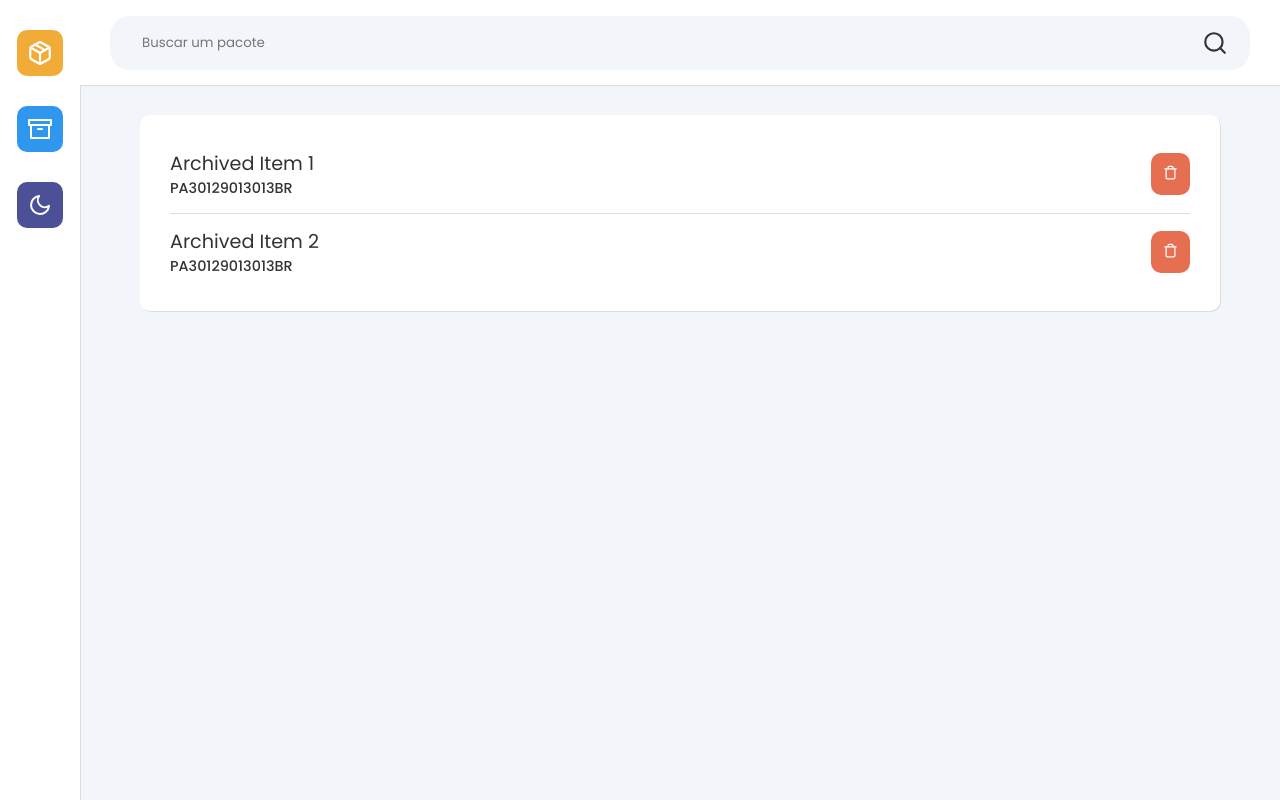
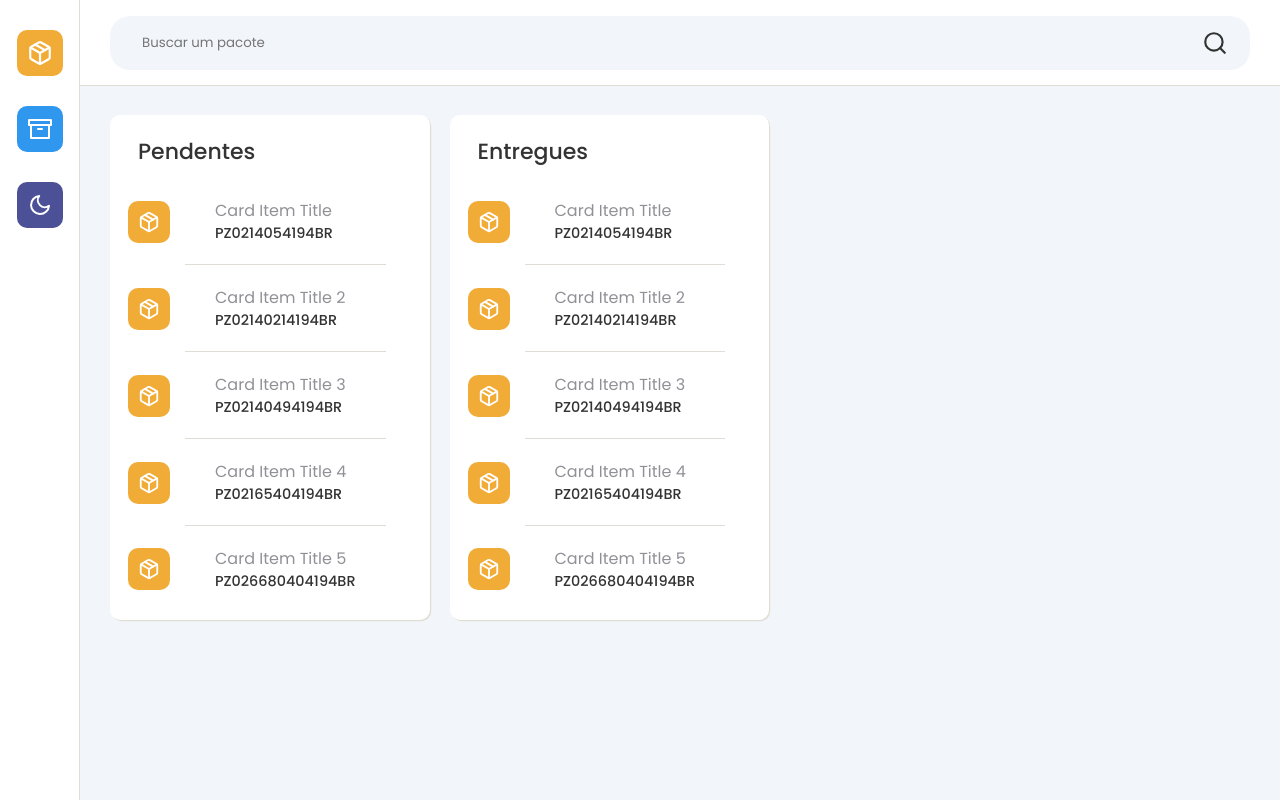
Before and after one commit to MaurilhoB/RastroIO, a React (Create React App) app: page / in a window 1280 px wide. Built offline with nearby package versions, Linux system fonts and the light colour scheme.

Commit message:
finished basic navigation

```diff
--- a/package.json
+++ b/package.json
@@ -14,6 +14,7 @@
     "react": "^17.0.2",
     "react-dom": "^17.0.2",
     "react-icons": "^4.2.0",
+    "react-router-dom": "^5.2.0",
     "react-scripts": "4.0.3",
     "styled-components": "^5.3.0",
     "typescript": "^4.1.2",
@@ -44,6 +45,8 @@
     ]
   },
   "devDependencies": {
-    "@types/styled-components": "^5.1.12"
+    "@types/react-router-dom": "^5.1.8",
+    "@types/styled-components": "^5.1.12",
+    "prettier": "^2.3.2"
   }
 }
--- a/src/App.tsx
+++ b/src/App.tsx
@@ -1,15 +1,18 @@
 import React from 'react';
+import { BrowserRouter } from 'react-router-dom';
+
 import AppProvider from './hooks';
-import Archived from './pages/Archived';
-import Dashboard from './pages/Dashboard';
+import Routes from './routes';
 
 import GlobalStyle from './styles/global';
 
 const App: React.FC = () => (
-  <AppProvider>
-    <Archived />
-    <GlobalStyle />
-  </AppProvider>
+  <BrowserRouter>
+    <AppProvider>
+      <Routes />
+      <GlobalStyle />
+    </AppProvider>
+  </BrowserRouter>
 );
 
 export default App;
--- a/src/components/SideMenu/index.tsx
+++ b/src/components/SideMenu/index.tsx
@@ -4,6 +4,7 @@ import { useTheme } from '../../hooks/theme';
 import { forwardRef, useImperativeHandle, useState } from 'react';
 
 import { config, useTransition } from '@react-spring/web';
+import { Link } from 'react-router-dom';
 
 interface SideMenuRef {
   toggleMenu(): void;
@@ -38,13 +39,17 @@ const SideMenu: React.ForwardRefRenderFunction<SideMenuRef> = (props, ref) => {
     item ? (
       <Container style={styles}>
         <Menu>
+          <Link to="/">
             <MenuItem bgcolor="#f1ac38">
               <FiPackage size={26} color="#fff" />
             </MenuItem>
+          </Link>
 
+          <Link to="/archived">
             <MenuItem bgcolor="#3097ef">
               <FiArchive size={24} color="#fff" />
             </MenuItem>
+          </Link>
 
           <MenuItem onClick={toggleTheme} bgcolor="#4c5097">
             {theme.title === 'light' ? (
--- a/src/components/SideMenu/styles.ts
+++ b/src/components/SideMenu/styles.ts
@@ -20,6 +20,7 @@ export const Menu = styled.div`
   flex-direction: column;
   align-items: center;
   box-shadow: 1px 0px ${props => props.theme.colors.border};
+  margin-right: 1px;
   padding: 0 10px;
 `;
 
--- a/src/pages/Archived/styles.ts
+++ b/src/pages/Archived/styles.ts
@@ -112,4 +112,5 @@ export const DeleteArchivedButton = styled.button`
   border: 0;
   padding: 12px;
   border-radius: 10px;
+  cursor: pointer;
 `;
--- /dev/null
+++ b/src/routes/index.tsx
@@ -0,0 +1,14 @@
+import React from 'react';
+import { Switch, Route } from 'react-router-dom';
+
+import Archived from '../pages/Archived';
+import Dashboard from '../pages/Dashboard';
+
+const Routes: React.FC = () => (
+  <Switch>
+    <Route path="/" component={Dashboard} exact />
+    <Route path="/archived" component={Archived} />
+  </Switch>
+);
+
+export default Routes;
```
Also changed, not shown: src/pages/Archived/index.tsx (+12 -13 lines), 1 other file (tests, documents, lock files or other folders). Lines whose indentation alone changed are shown as unchanged.
